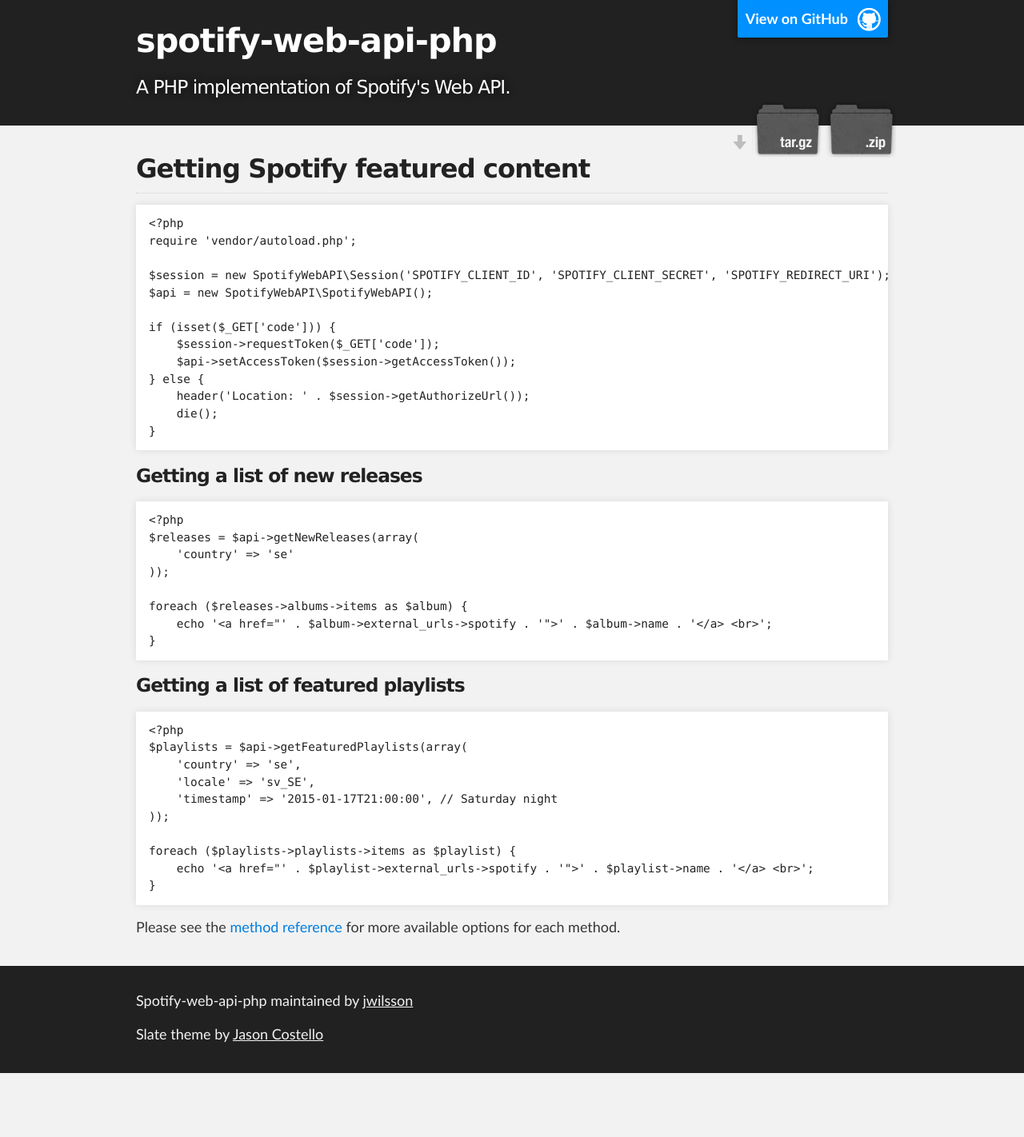
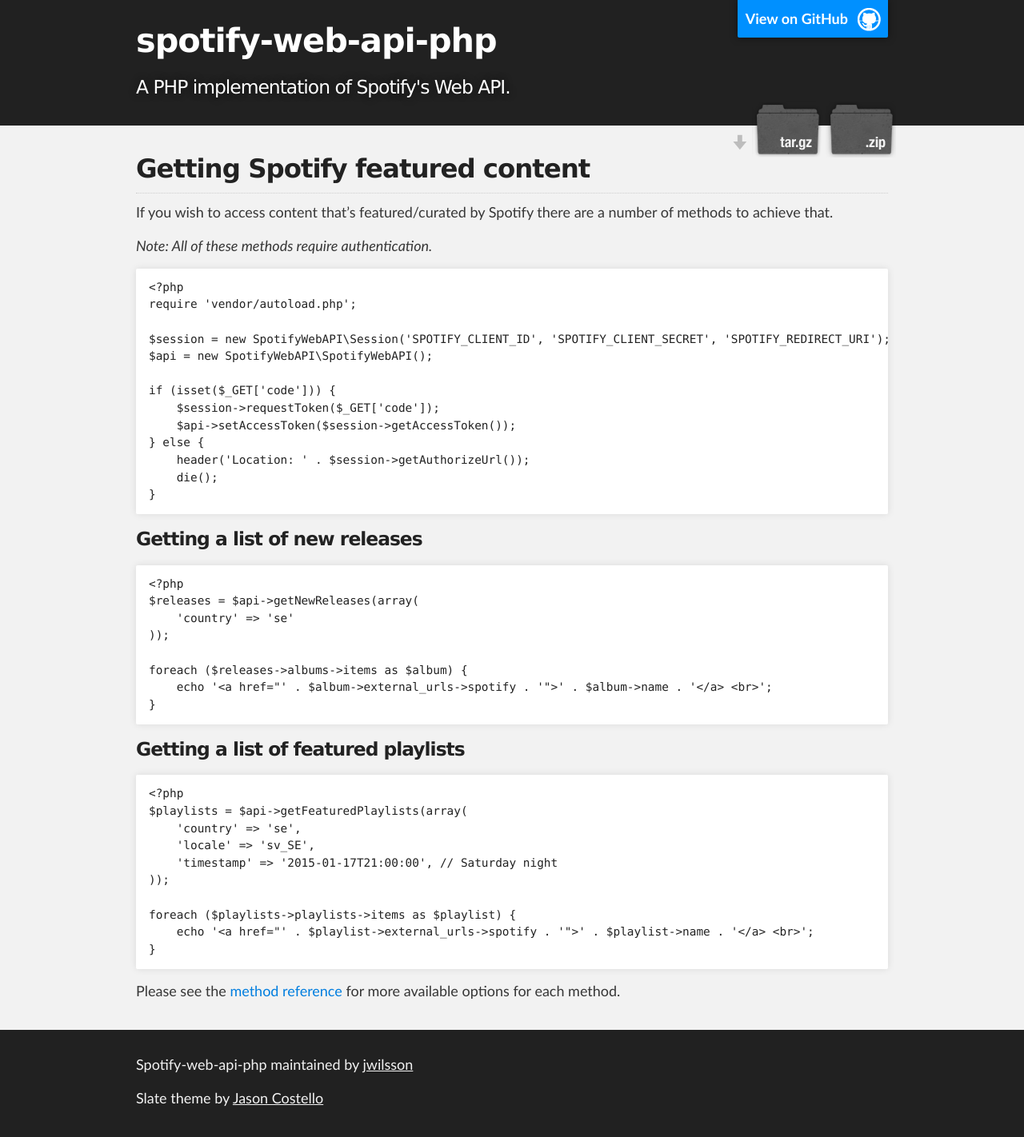
Before and after one commit to jwilsson/spotify-web-api-php, a Jekyll site: the page built from examples/getting-spotify-content.md, in a window 1280 px wide. Shown: the whole page at 80% size. Built offline with Jekyll 4.4.1, drawn with Linux system fonts in a browser that asks for light colours; before the commit the page ends 1342 px from its top, so only the background shows below that.

Commit message:
Add intro to 'Getting Spotify featured content'

```diff
--- a/examples/getting-spotify-content.md
+++ b/examples/getting-spotify-content.md
@@ -2,6 +2,10 @@
 layout: default
 title: Getting Spotify featured content
 ---
+
+If you wish to access content that's featured/curated by Spotify there are a number of methods to achieve that.
+
+*Note: All of these methods require authentication.*
 
     <?php
     require 'vendor/autoload.php';
```
